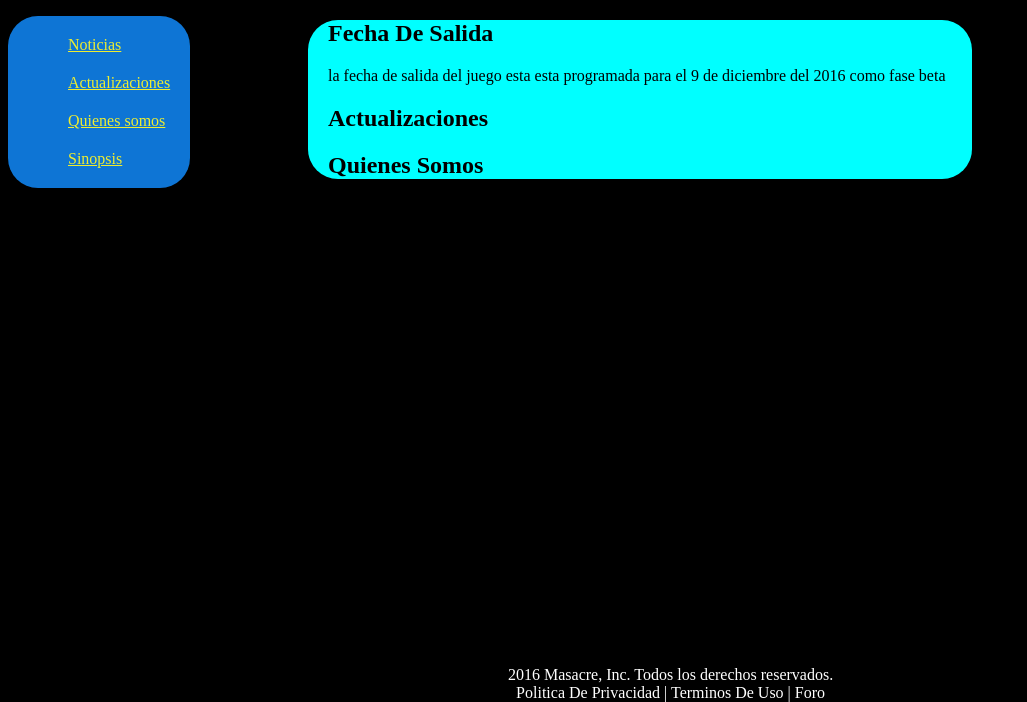
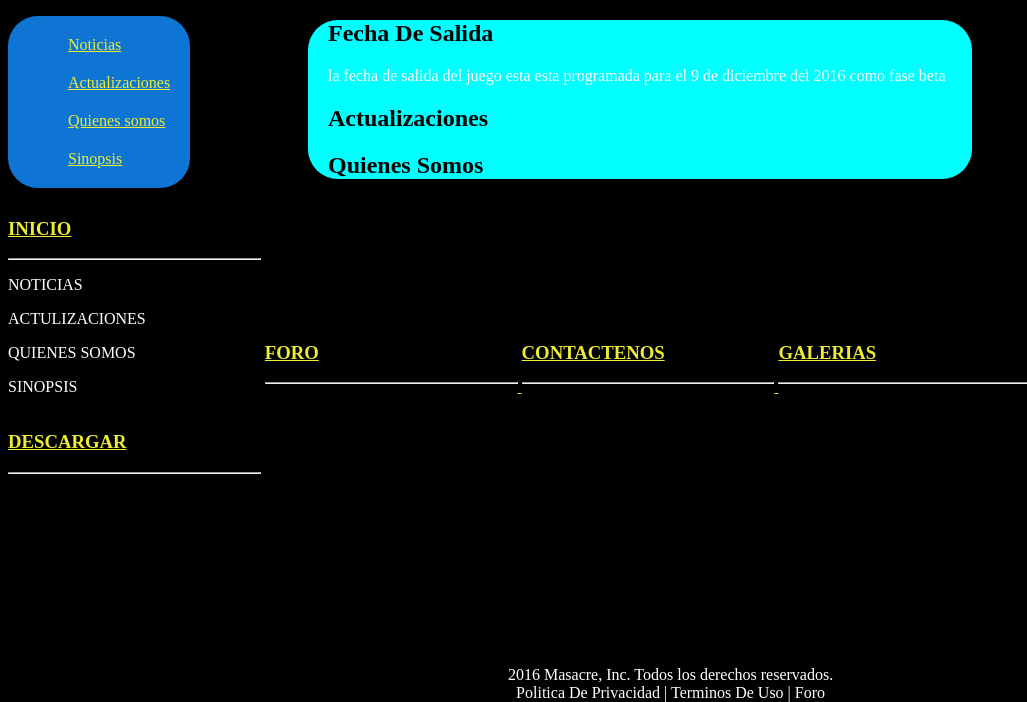
Before and after one commit to eltommy99/Seeking-Revenge, a PHP site: page / in a window 1280 px wide. Shown: the part 98-800 px from the top of the page, without its empty margins (0-1027 px from the left). Run offline with PHP 8.4, Linux system fonts and the light colour scheme.

Commit message:
mapa
mapa sitio

```diff
--- a/estilo/estilos.css
+++ b/estilo/estilos.css
@@ -1,5 +1,8 @@
 body{
   background-color:black;
+}
+p{
+  color: white;
 }
 h1{
   color: rgb(255, 255, 255);
@@ -54,3 +57,7 @@ footer{
   bottom:0;
   margin-left: 500px;
 }
+div .mapa{
+  display: inline-block;
+  width: 20%;
+}
--- a/index.html
+++ b/index.html
@@ -52,5 +52,26 @@
 Politica De Privacidad | Terminos De Uso | Foro
 
 </footer>
+<DIV>
+  <div class="mapa"><h3><a href="index.php">INICIO</a></h3><hr>
+    <p>NOTICIAS</p>
+    <p>ACTULIZACIONES</p>
+    <p>QUIENES SOMOS</p>
+    <p>SINOPSIS</p>
+  </div>
+
+  <div class="mapa"><h3><a href="#">FORO</h3><hr>
+
+  </div>
+  <div class="mapa"><h3><a href="#">CONTACTENOS</h3><hr>
+
+  </div>
+  <div class="mapa"><h3><a href="#">GALERIAS</h3><hr>
+
+  </div>
+  <div class="mapa"><h3><a href="#">DESCARGAR</h3><hr>
+
+  </div>
+</DIV>
 </body>
 </html>
```
